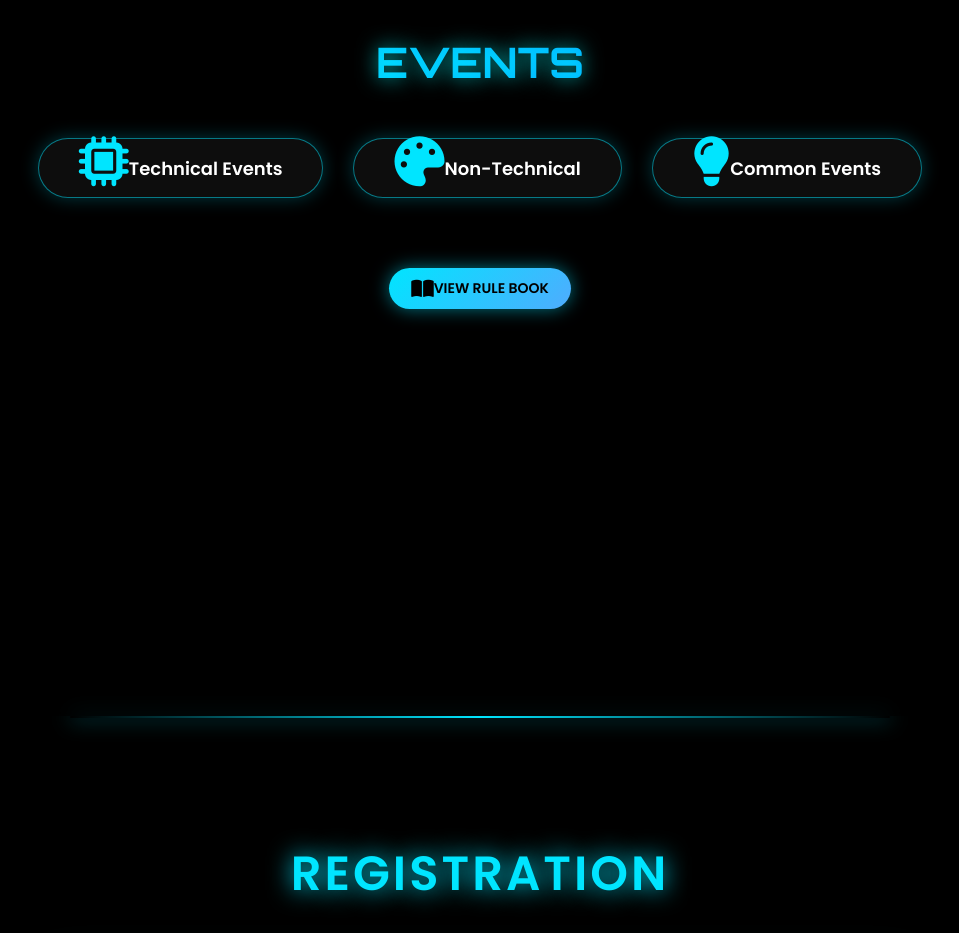
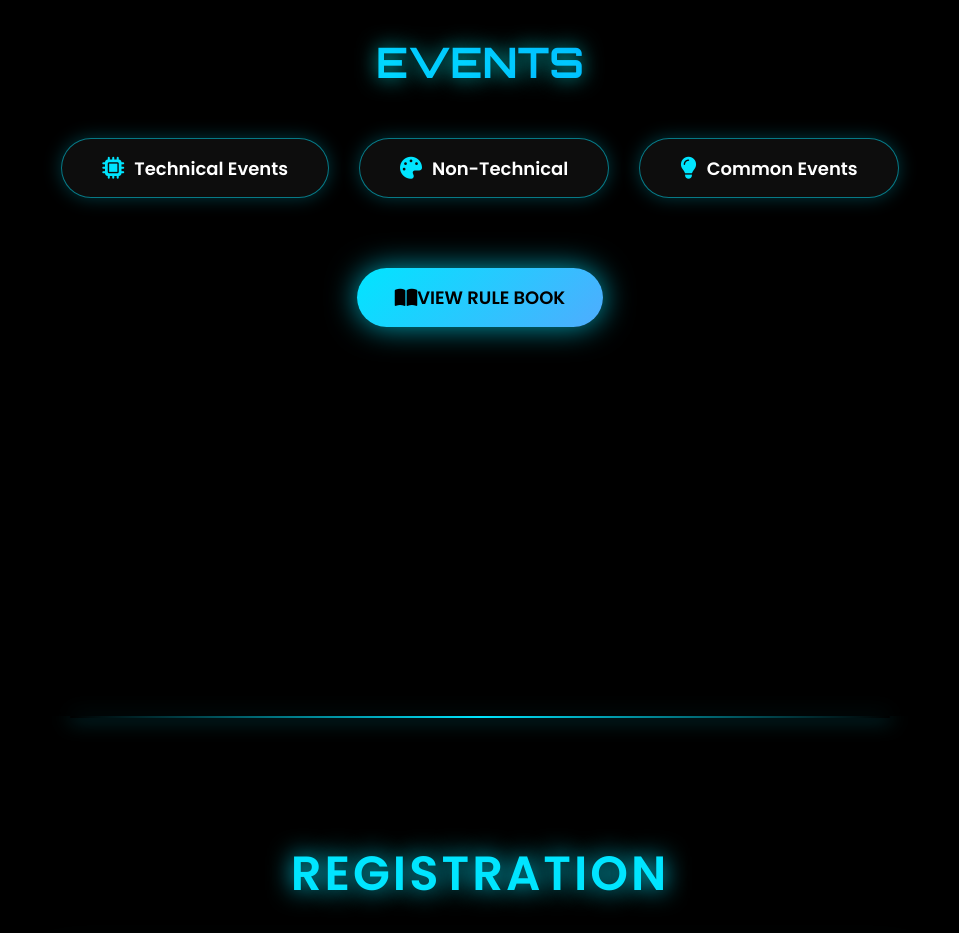
Before and after one commit to synergy26/synergy26, a plain HTML site: page index.html in a window 1280 px wide. Shown: the part 2480-3413 px from the top of the page, without its empty margins (160-1119 px from the left). Drawn offline with Linux system fonts and the light colour scheme.

Commit message:
Update index.html

```diff
--- a/index.html
+++ b/index.html
@@ -300,6 +300,7 @@
   align-items:center;              /* 🔥 VERTICAL CENTER */
   justify-content:center;          /* 🔥 HORIZONTAL CENTER */
   white-space:nowrap;
+  flex-direction:row;
 }
 .main-card h2,
 .sub-card h3{
@@ -322,21 +323,22 @@
   transform:scale(1.08);
   box-shadow:0 0 60px rgba(0,229,255,1);
 }
-
 .main-card i{
-  font-size:50px;
-  margin-bottom:15px;
+  font-size:22px;        /* 🔥 Smaller icon */
+  margin-right:10px;     /* Space between icon & text */
   color:#00e5ff;
 }
-
 .event-row{
   display:flex;
-  justify-content:center;
-  align-items:stretch;
+  justify-content:center;   /* 🔥 Center horizontally */
+  align-items:center;       /* 🔥 Center vertically */
   gap:30px;
   flex-wrap:wrap;
   margin-top:40px;
-}
+  width:100%;
+  text-align:center;
+}
+
 
 
 /* PREMIUM EVENT CARDS */
@@ -349,6 +351,8 @@
   border:1px solid rgba(0,229,255,0.3);
   text-align:center;
   overflow:hidden;
+  word-wrap:break-word;      /* 🔥 Prevent text overflow */
+  overflow-wrap:break-word;
 }
 
 
@@ -1170,15 +1174,15 @@ section{
   display:inline-flex;
   align-items:center;
   justify-content:center;
-  padding:10px 22px;
+  padding:16px 38px;     /* 🔥 Bigger */
   border-radius:40px;
   background:linear-gradient(135deg,#00e5ff,#4facfe);
   color:#000;
-  font-weight:600;
-  font-size:14px;
+  font-weight:700;
+  font-size:18px;        /* 🔥 Bigger text */
   text-decoration:none;
   white-space:nowrap;
-  box-shadow:0 0 18px rgba(0,229,255,.5);
+  box-shadow:0 0 30px rgba(0,229,255,.7);
   transition:0.3s;
 }
 
```
